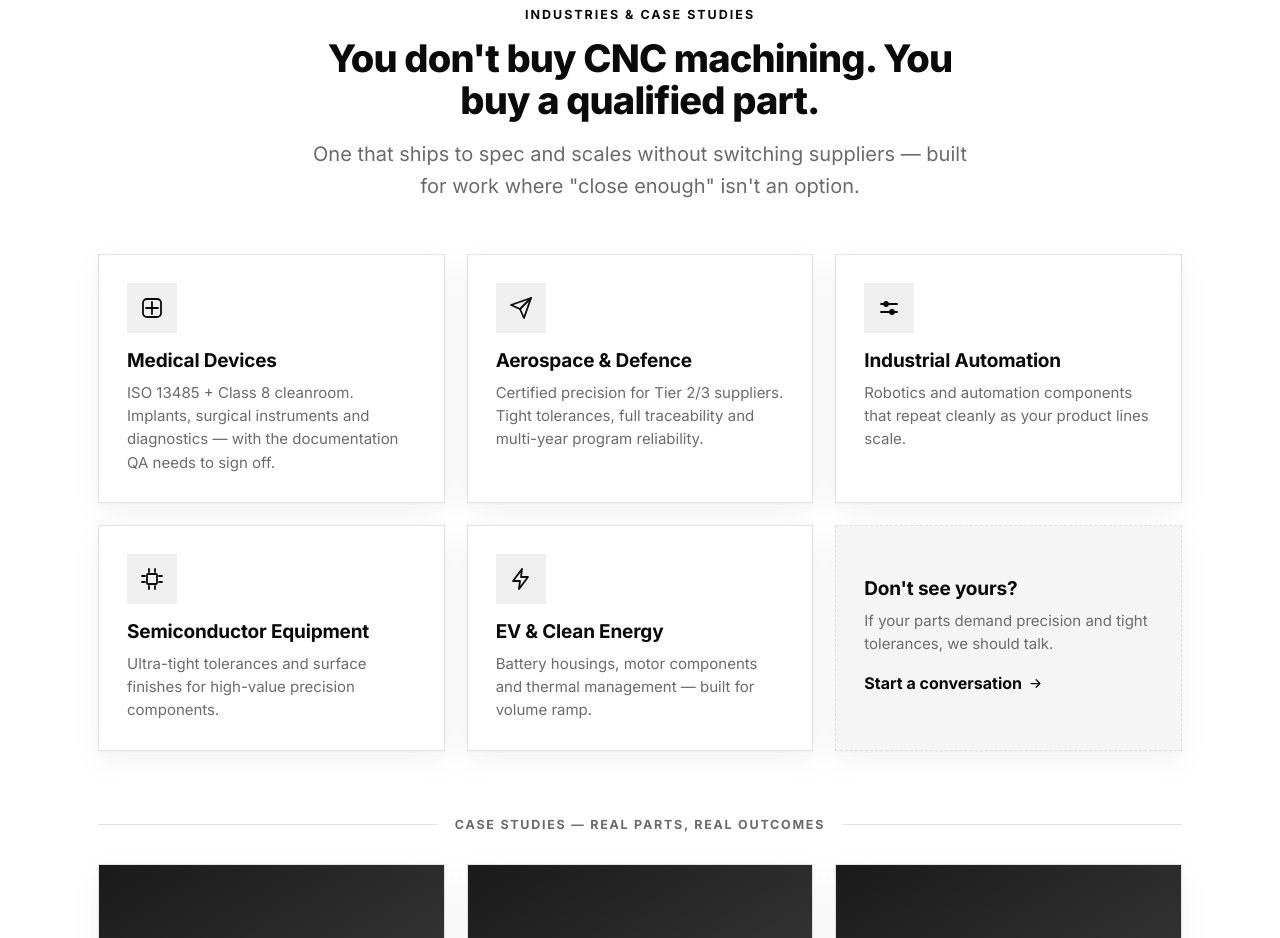
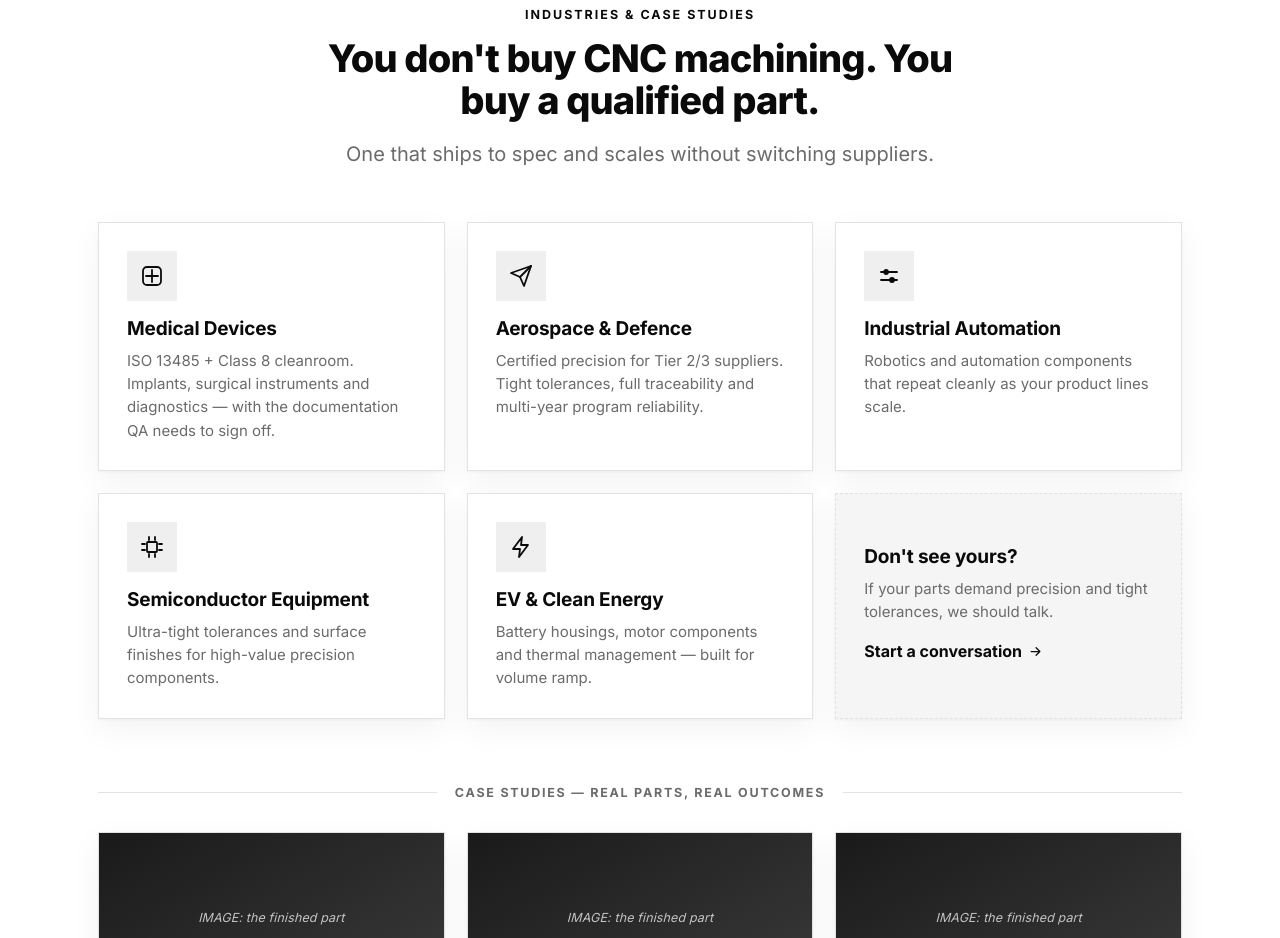
Before and after one commit to AdamRomyn/procision, a Next.js app: page / in a window 1280 px wide. Shown: the part 900-1838 px from the top of the page. Built offline with nearby package versions, Linux system fonts and the light colour scheme.

Commit message:
iter 014: ## Your job You're a worker on iteration 014 of "procision-website-wireframe-des

```diff
--- a/app/page.tsx
+++ b/app/page.tsx
@@ -164,9 +164,7 @@ export default function Home() {
             <div className="eyebrow">Industries &amp; case studies</div>
             <h2>You don&apos;t buy CNC machining. You buy a qualified part.</h2>
             <p className="lead">
-              One that ships to spec and scales without switching suppliers —
-              built for work where &quot;close enough&quot; isn&apos;t an
-              option.
+              One that ships to spec and scales without switching suppliers.
             </p>
           </div>
 
```
Also changed, not shown: 1 other file (tests, documents, lock files or other folders).
